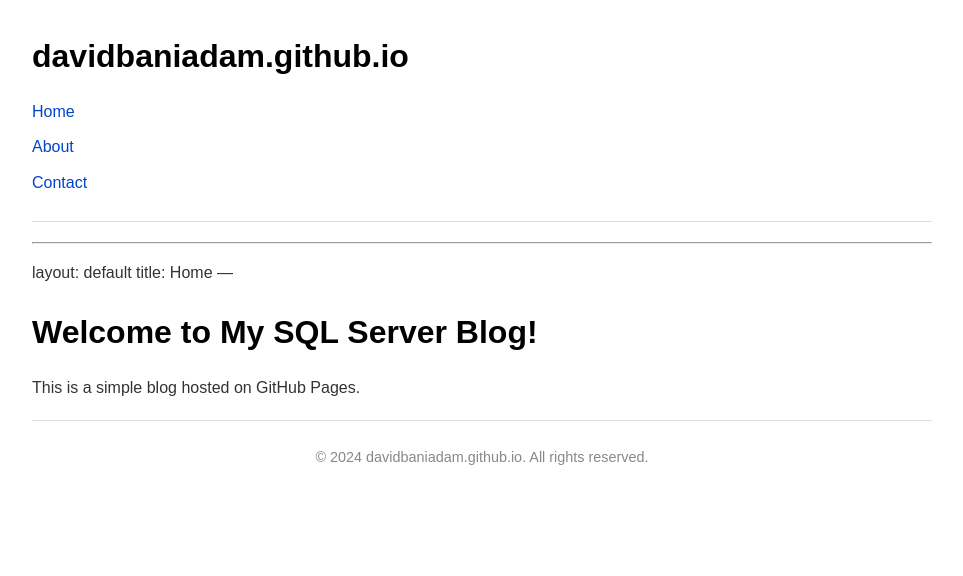
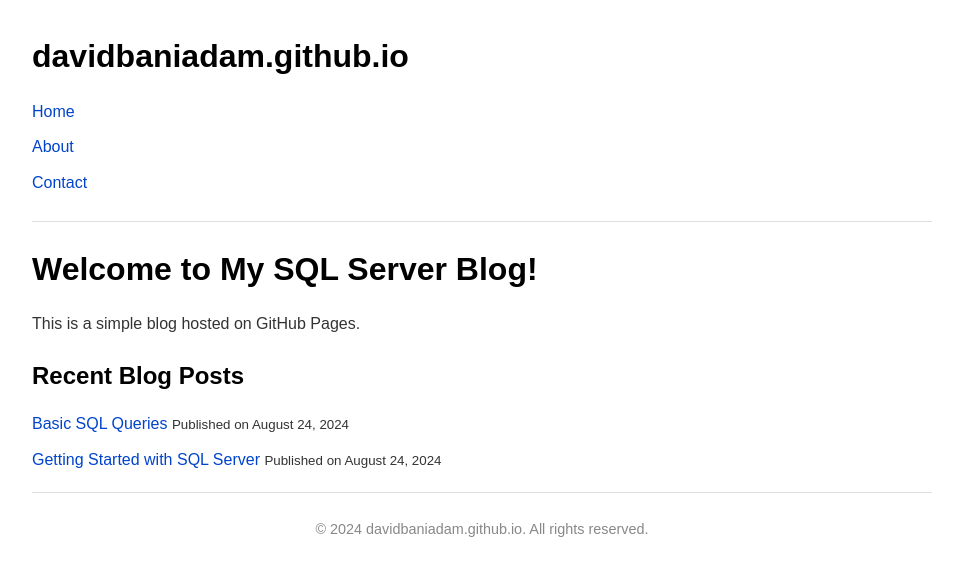
Before and after one commit to davidbaniadam/davidbaniadam.github.io, a Jekyll site: the page built from index.md, in a window 1280 px wide. Shown: the top 576 px of the page, without its empty margins (158-1121 px from the left). Built offline with Jekyll 4.4.1, drawn with Linux system fonts in a browser that asks for light colours; our own code applies the rules of GitHub Pages for plain Markdown files.

Commit message:
Update index.md

```diff
--- a/index.md
+++ b/index.md
@@ -1,4 +1,3 @@
-
 ---
 layout: default
 title: Home
@@ -7,3 +6,14 @@
 # Welcome to My SQL Server Blog!
 
 This is a simple blog hosted on GitHub Pages.
+
+## Recent Blog Posts
+
+<ul>
+  {% for post in site.posts %}
+    <li>
+      <a href="{{ post.url }}">{{ post.title }}</a>
+      <small>Published on {{ post.date | date: "%B %d, %Y" }}</small>
+    </li>
+  {% endfor %}
+</ul>
```
